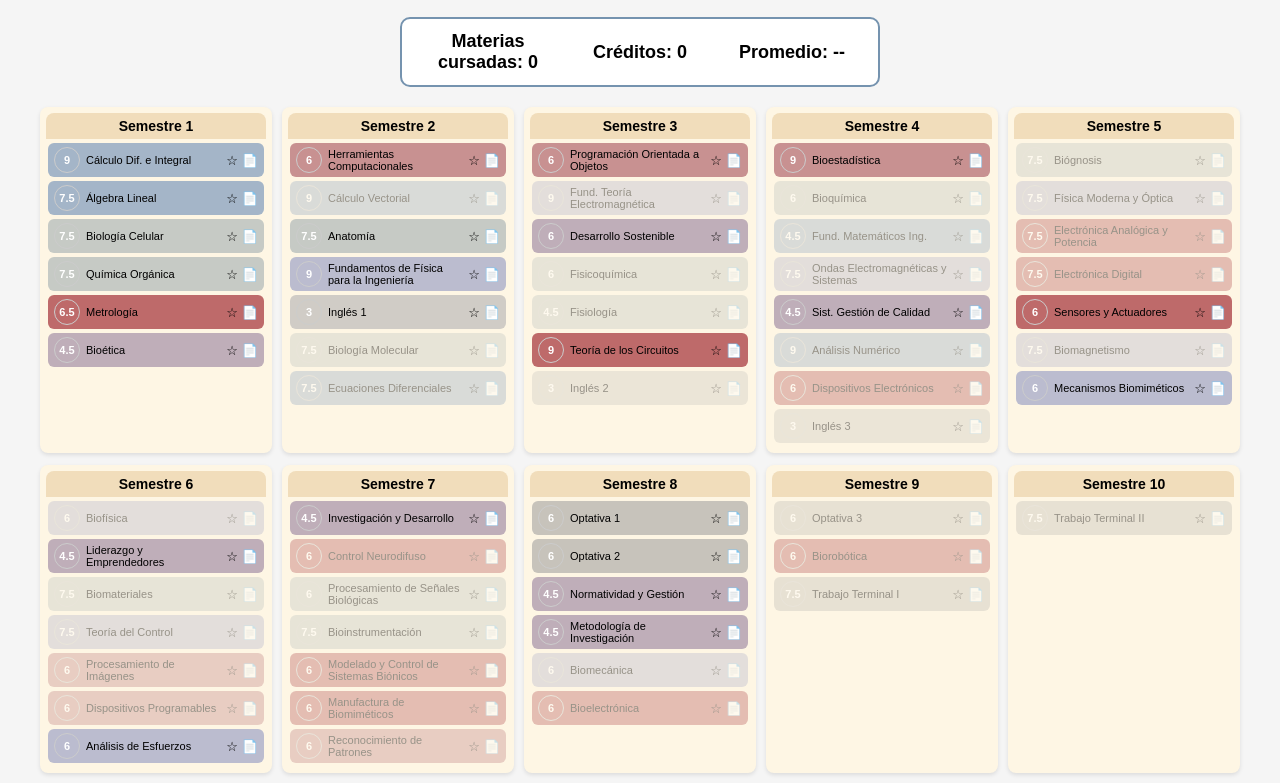
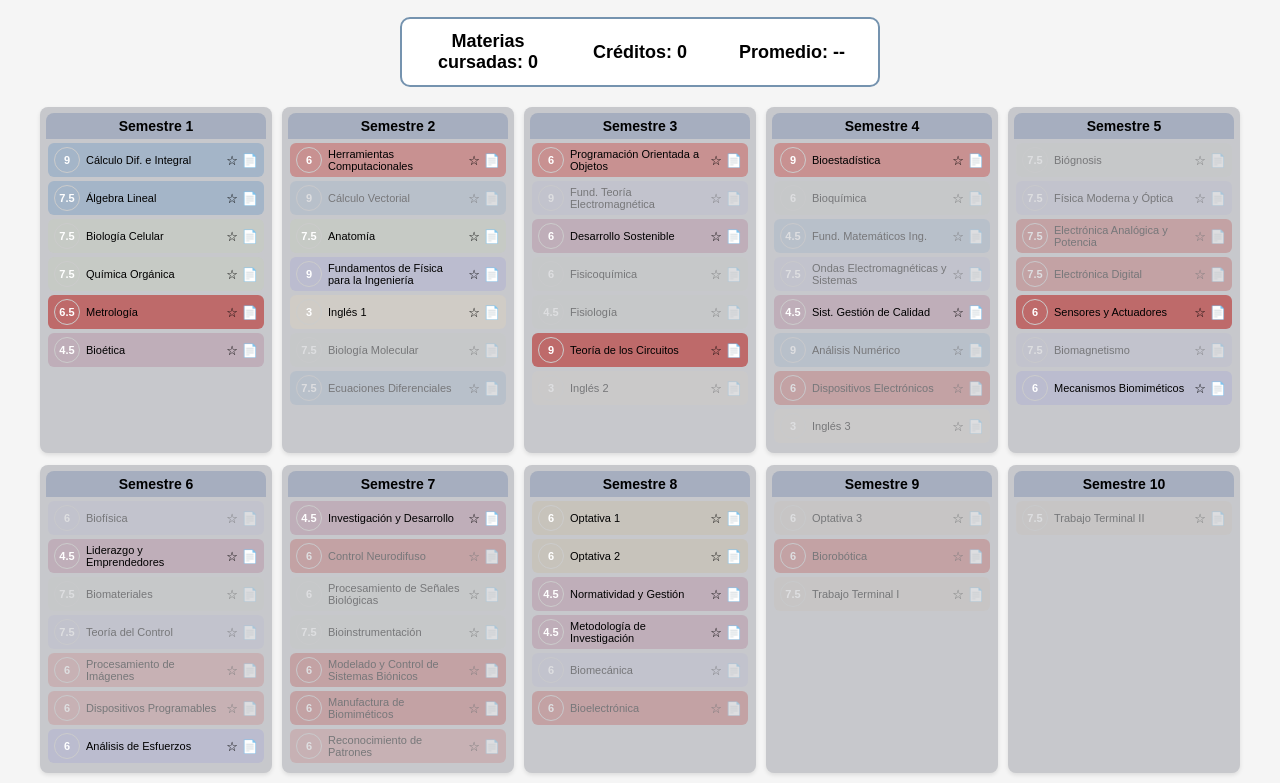
Before and after one commit to Degy-mar/BIONICA-, a plain HTML site: page index.html in a window 1280 px wide. Shown: the part 39-822 px from the top of the page. Drawn offline with Linux system fonts and the light colour scheme.

Commit message:
Update index.html

```diff
--- a/index.html
+++ b/index.html
@@ -60,7 +60,7 @@
     justify-content: center;
   }
   .semestre-card {
-    background: #fef6e4;
+    background: #C7C8CC;
     border-radius: 8px;
     padding: 6px;
     width: 220px;
@@ -70,7 +70,7 @@
     font-weight: bold;
     font-size: 14px;
     text-align: center;
-    background-color: #f1ddbb;
+    background-color: #a6aebf;
     padding: 5px;
     border-radius: 8px 8px 0 0;
     color: black;
```
